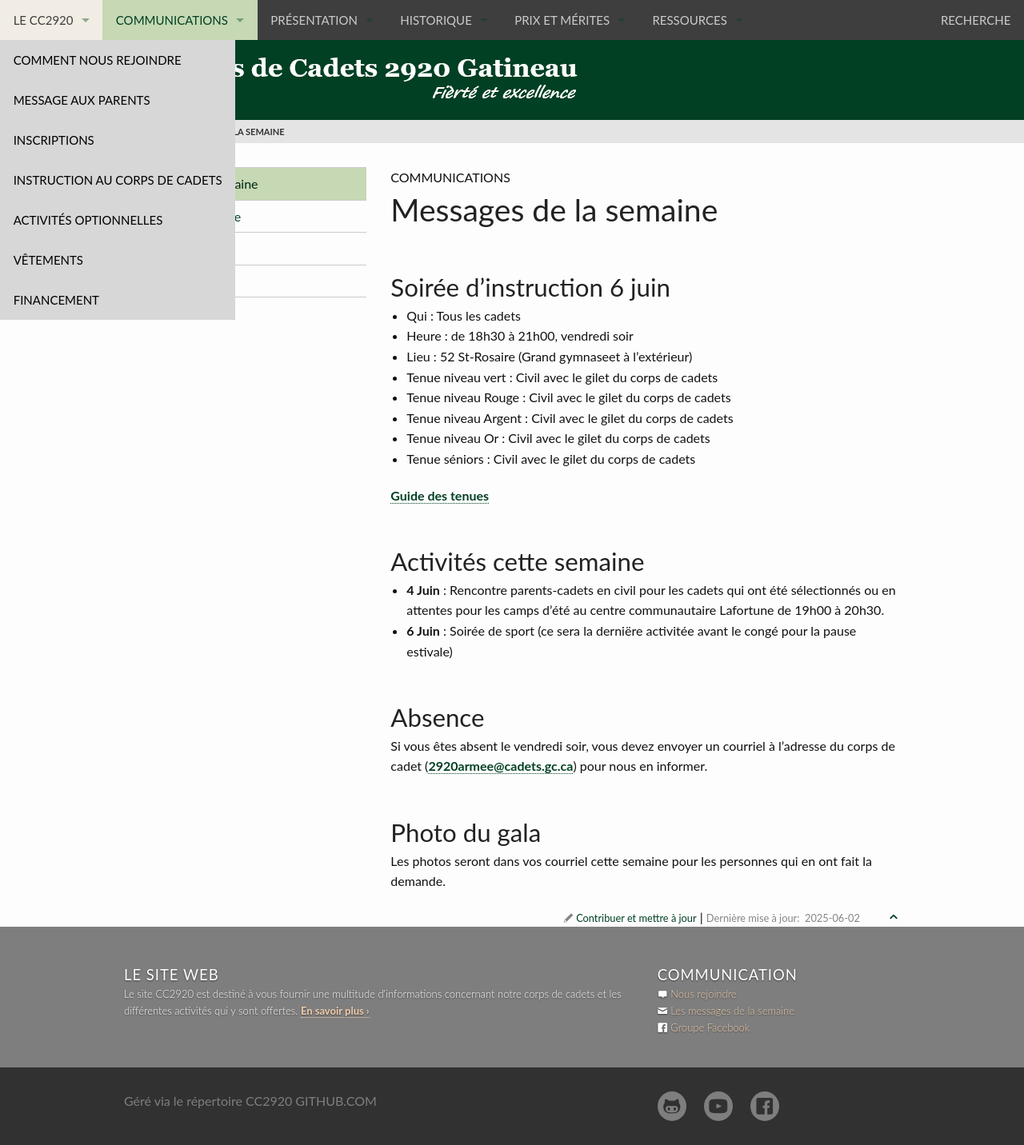
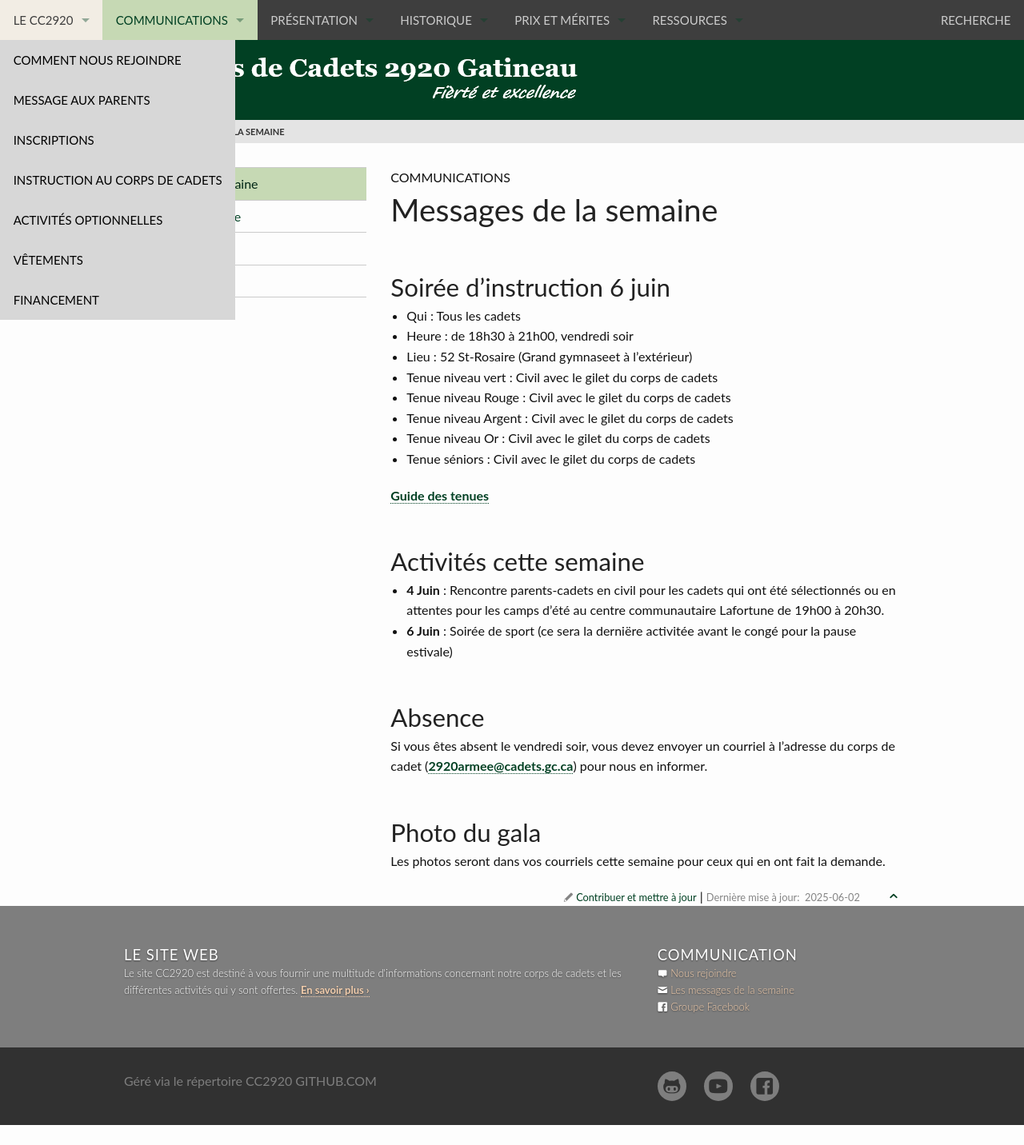
Before and after one commit to CC2920/web, a Jekyll site: the page built from _communications/messages.md, in a window 1280 px wide. Shown: the whole page at 80% size. Built offline with Jekyll 4.4.1, drawn with Linux system fonts in a browser that asks for light colours; after the commit the page ends 1407 px from its top, so only the background shows below that.

Commit message:
Message semaine 1 juin

```diff
--- a/_communications/messages.md
+++ b/_communications/messages.md
@@ -28,4 +28,4 @@ Si vous êtes absent le vendredi soir, vous devez envoyer un courriel à l'adres
 
 ## Photo du gala
 
-Les photos seront dans vos courriel cette semaine pour les personnes qui en ont fait la demande.
+Les photos seront dans vos courriels cette semaine pour ceux qui en ont fait la demande.
```
